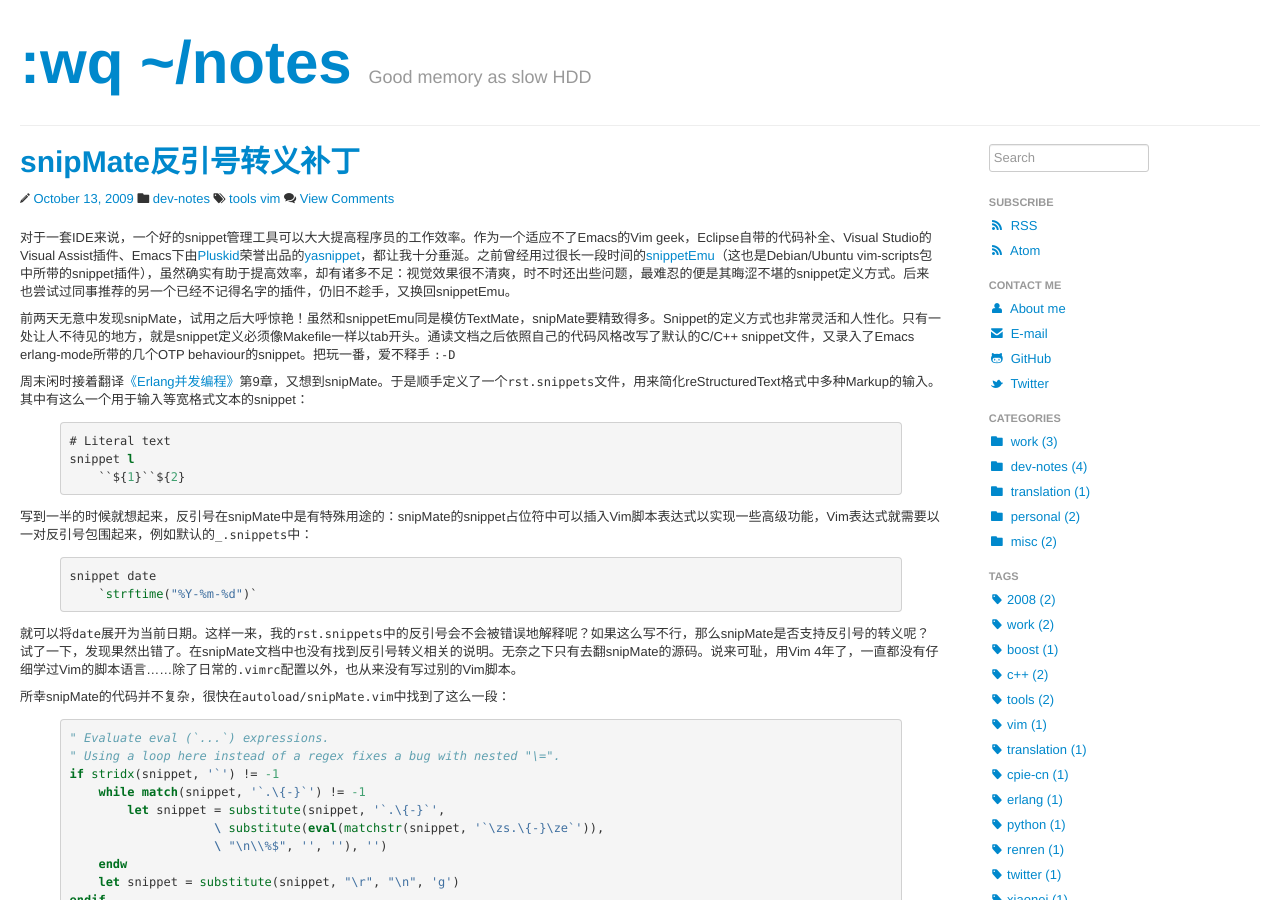
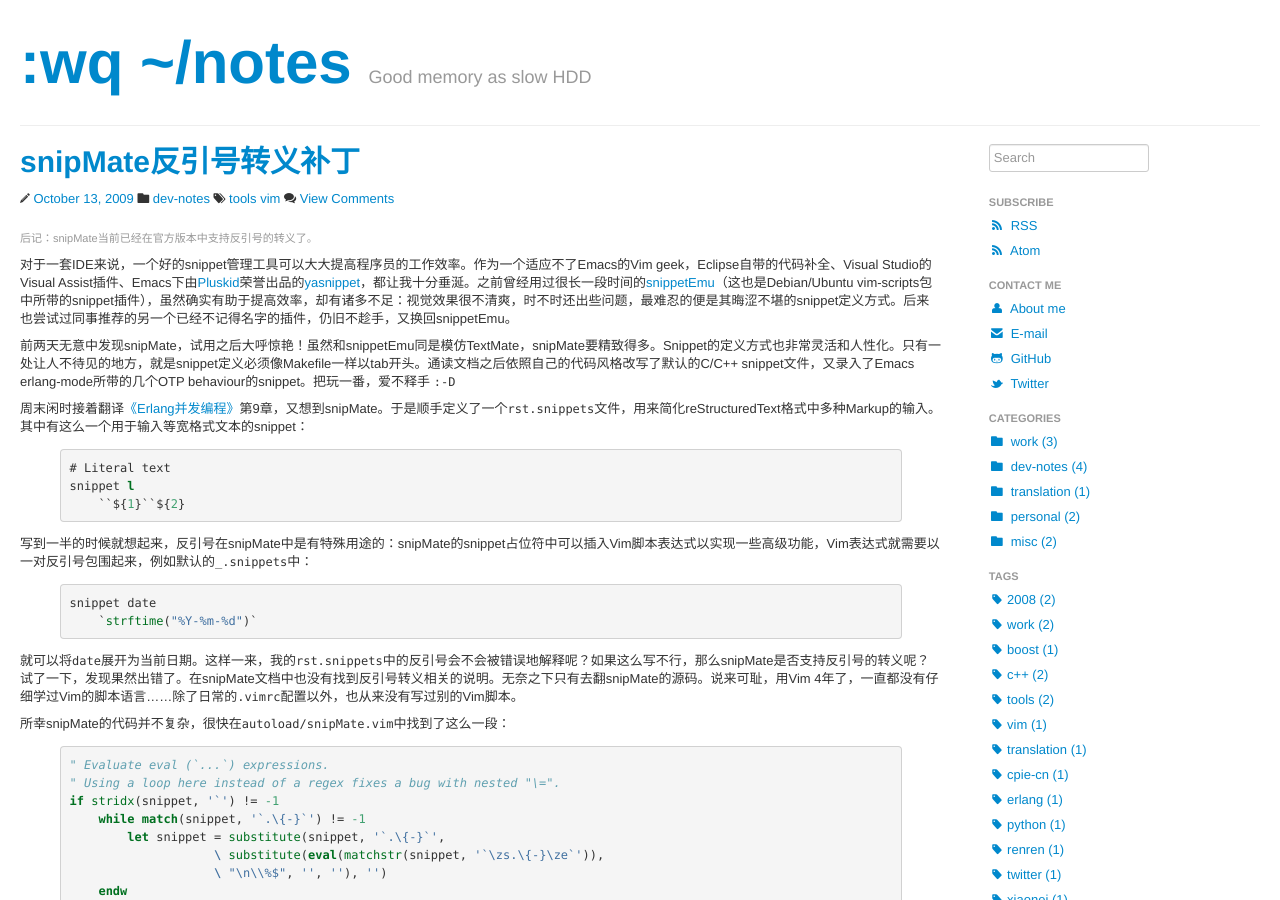
Before and after one commit to liancheng/blog.liancheng.info, a Jekyll site: the page built from _posts/zh/2009-10-13-snipmate-backquote-esacaping-patch.md, in a window 1280 px wide and 900 px high. Built offline with Jekyll 4.4.1, drawn with Linux system fonts in a browser that asks for light colours; Markdown is read by kramdown in place of the engine named in the settings; comment, search, counter and statistics services are not loaded.

Commit message:
Updated old post.

```diff
--- a/_posts/zh/2009-10-13-snipmate-backquote-esacaping-patch.md
+++ b/_posts/zh/2009-10-13-snipmate-backquote-esacaping-patch.md
@@ -4,6 +4,8 @@ title: snipMate反引号转义补丁
 category: dev-notes
 tags: tools vim
 ---
+
+<small>后记：snipMate当前已经在官方版本中支持反引号的转义了。</small>
 
 对于一套IDE来说，一个好的snippet管理工具可以大大提高程序员的工作效率。作为一个适应不了Emacs的Vim geek，Eclipse自带的代码补全、Visual Studio的Visual Assist插件、Emacs下由[Pluskid](http://blog.pluskid.org)荣誉出品的[yasnippet](http://code.google.com/p/yasnippet/)，都让我十分垂涎。之前曾经用过很长一段时间的[snippetEmu](http://www.vim.org/scripts/script.php?script_id=1318)（这也是Debian/Ubuntu vim-scripts包中所带的snippet插件），虽然确实有助于提高效率，却有诸多不足：视觉效果很不清爽，时不时还出些问题，最难忍的便是其晦涩不堪的snippet定义方式。后来也尝试过同事推荐的另一个已经不记得名字的插件，仍旧不趁手，又换回snippetEmu。
 
```
